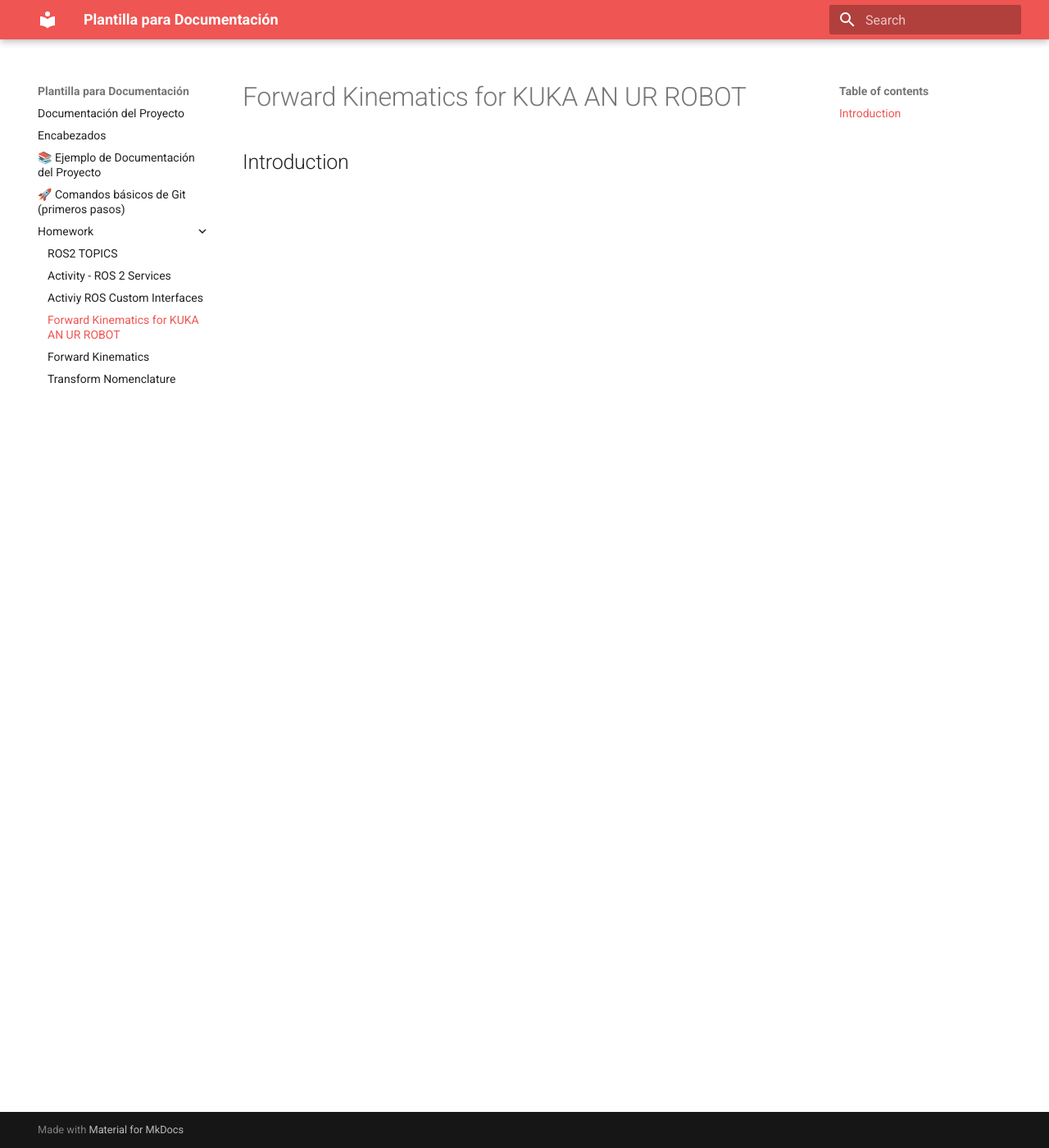
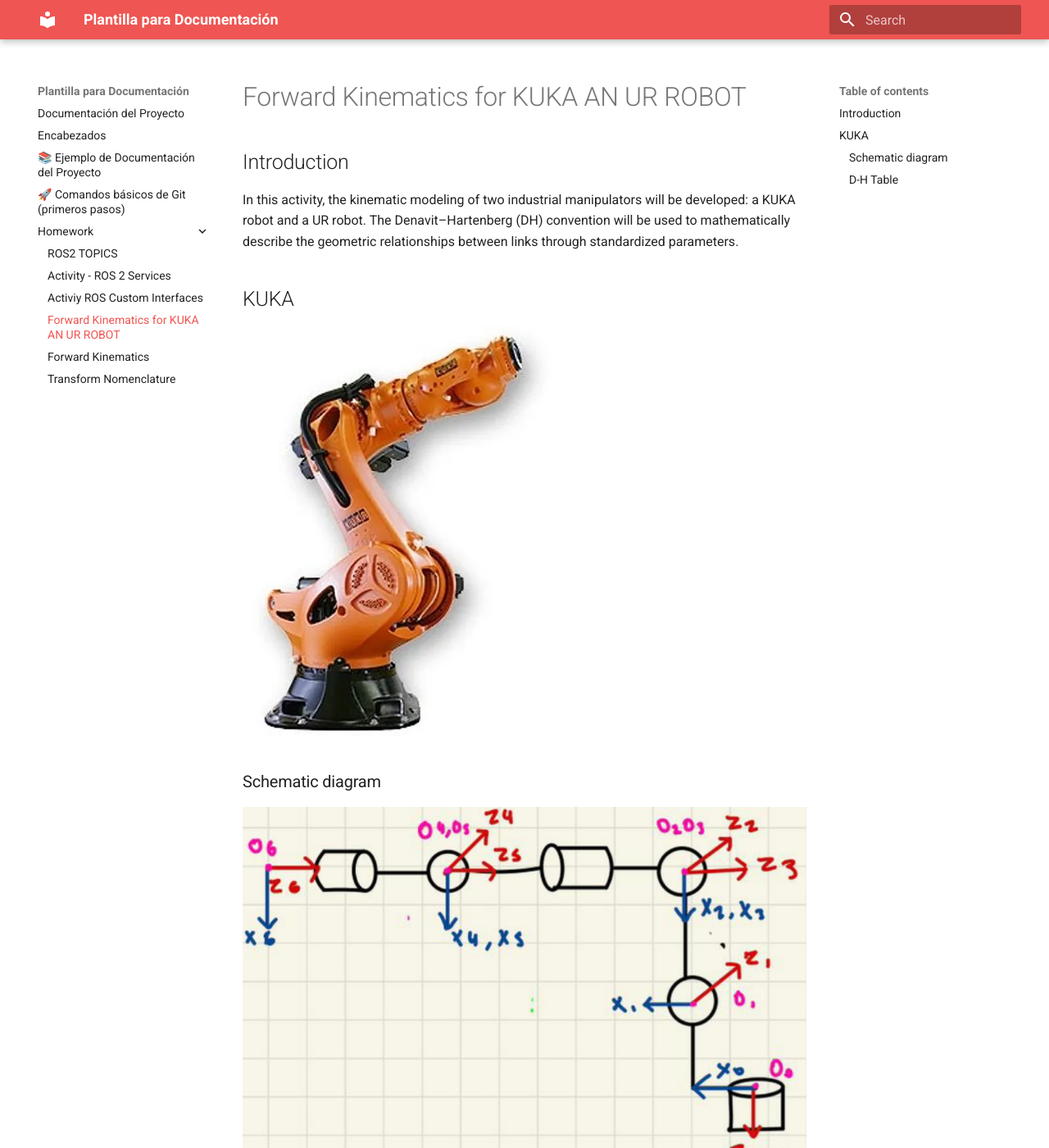
Before and after one commit to AugustoMantilla/Robotics, an MkDocs documentation site: the page built from docs/Homework/Forward Kinematics for KUKA AN UR ROBOT.md, in a window 1280 px wide and 1400 px high. Shown: the whole window at 82% size. Built offline with MkDocs 1.6.1 and Material for MkDocs 9.7.7, drawn with Linux system fonts in a browser that asks for light colours; some of the changed text lies outside the part shown.

Commit message:
tables kuka

```diff
--- a/docs/Homework/Forward Kinematics for KUKA AN UR ROBOT.md
+++ b/docs/Homework/Forward Kinematics for KUKA AN UR ROBOT.md
@@ -1,3 +1,20 @@
 # Forward Kinematics for KUKA AN UR ROBOT
 
 ## Introduction
+In this activity, the kinematic modeling of two industrial manipulators will be developed: a KUKA robot and a UR robot. The Denavit–Hartenberg (DH) convention will be used to mathematically describe the geometric relationships between links through standardized parameters.
+
+## KUKA
+![Diagrama del sistema](../recursos/imgs/kuka-robot.png)
+
+### Schematic diagram
+![Diagrama del sistema](../recursos/imgs/Kukaschematic.png)
+
+### D-H Table
+| Joint      | d     | θ           | a  |  α |
+|-----------:|:-----:|:-----------:|:--:|--  |
+| 1          | -935  |  θ1         | 260|π/2 |
+| 2          | 0     |  θ2         |-680| 0  |
+| 3          | 0     |  θ3         | 0  |-π/2|
+| 4          | -630  |  θ4         | 0  | π/2|
+| 5          | 0     |  θ5         | 0  |-π/2|
+| 6          | -135  |  θ6         | θ  | 0  |
```
